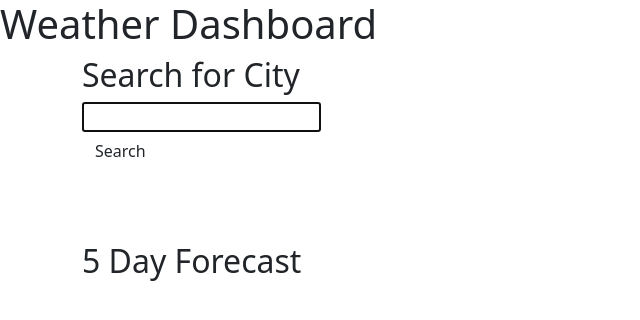
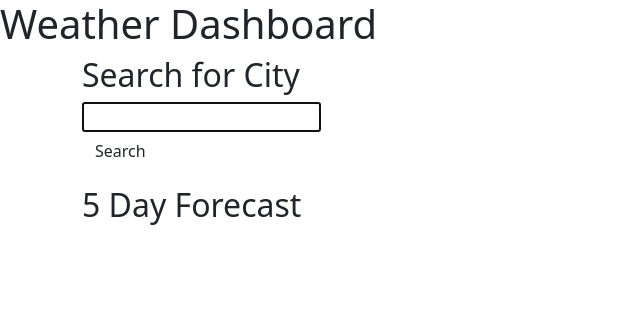
Before and after one commit to noahneville/weather-dashboard, a plain HTML site: page index.html in a window 1280 px wide. Shown: the whole page, without its empty margins (0-640 px from the left). Drawn offline with nearby package versions, Linux system fonts and the light colour scheme.

Commit message:
fixed layout

```diff
--- a/index.html
+++ b/index.html
@@ -26,16 +26,12 @@
                     <form id="search-city">
                         <input name="cityInput" id="cityInput" type="text" autofocus="true" class="form-input" />
                         <button type="submit" class="btn">Search</button>
-                        </div>
                     </form>
-
-
-                  </div>
-
+                </div>
             </div>
-            <div class="row">
+            <!-- <div class="row"> -->
             <div class="col-9">
-                <div class="row">
+                <!-- <div class="row"> -->
                     <div class="col-12 today-weather">
                         <h1 class = "align-middle" id = "city-name"></h1>
                         <p class = "dateArea"> </p>
@@ -45,7 +41,7 @@
                         <p class = "windArea"></p>
                         <p class = "uvArea"></p>
                     </div>
-                </div>
+                <!-- </div> -->
             </div>
                 <div class="row">
                     <h2>5 Day Forecast</h2>
@@ -59,8 +55,8 @@
                 </div>
 
             </div>
-        </div>
-    </div>
+        <!-- </div>
+    </div> -->
 
 
 </body>
```
